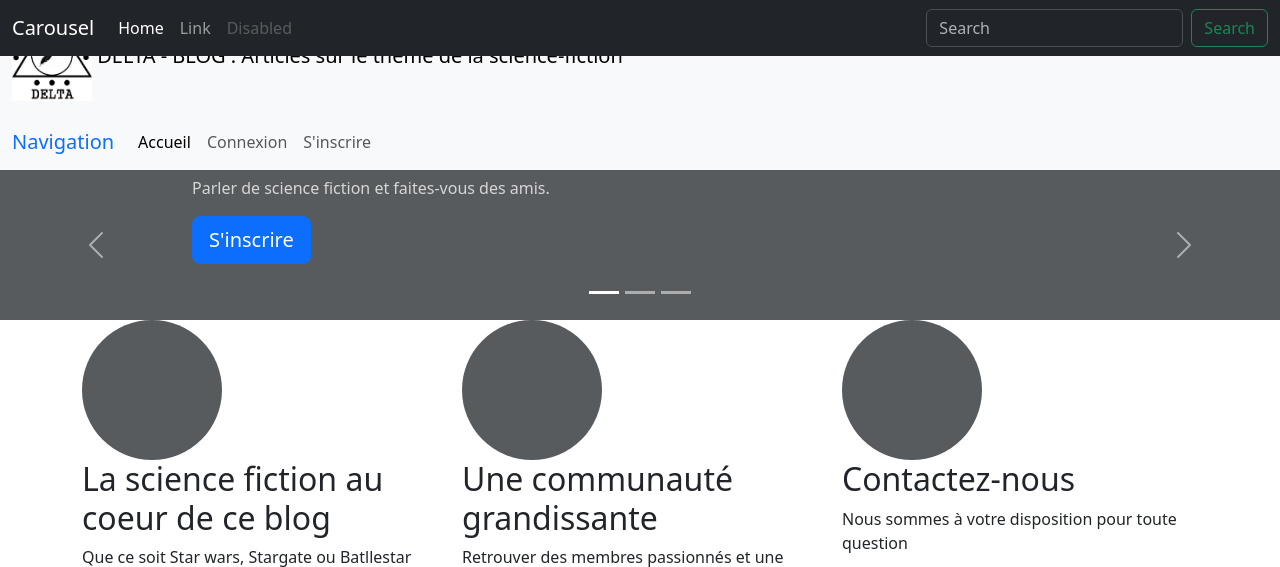
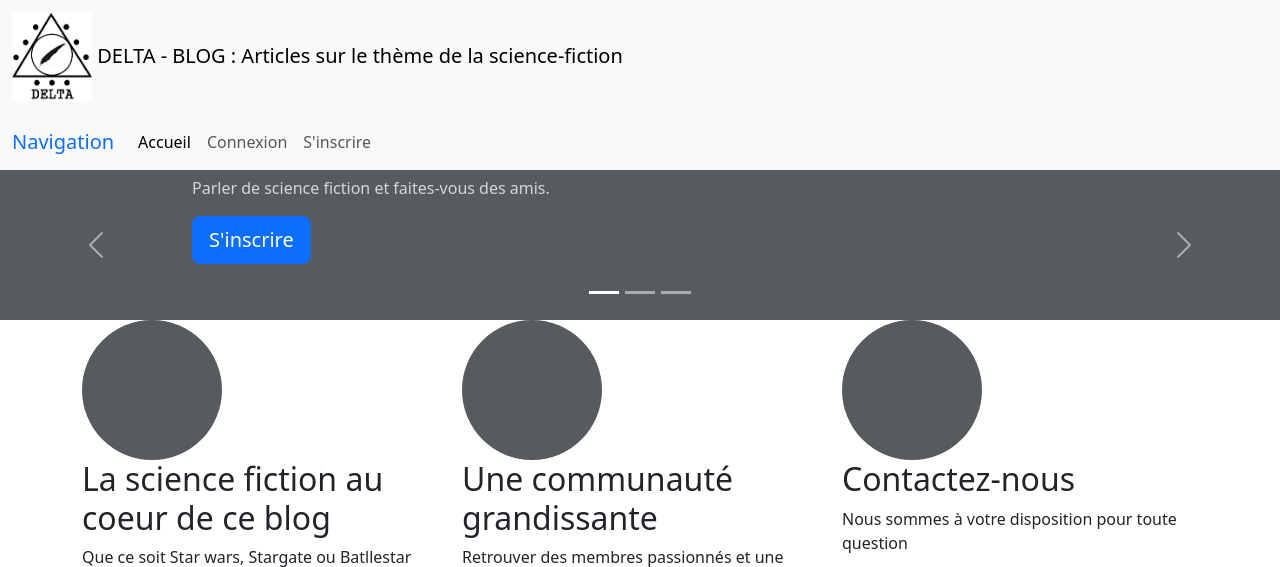
Before and after one commit to Ecole89-B3-2023-2024/php_blog_jeremy, a PHP site: page /index.php in a window 1280 px wide. Shown: the top 567 px of the page. Run offline with PHP 8.4, Linux system fonts and the light colour scheme; some libraries are stand-ins or nearby versions.

Commit message:
second commit

```diff
--- a/index.php
+++ b/index.php
@@ -27,33 +27,6 @@
 
 
 
-<header data-bs-theme="dark">
-  <nav class="navbar navbar-expand-md navbar-dark fixed-top bg-dark">
-    <div class="container-fluid">
-      <a class="navbar-brand" href="#">Carousel</a>
-      <button class="navbar-toggler" type="button" data-bs-toggle="collapse" data-bs-target="#navbarCollapse" aria-controls="navbarCollapse" aria-expanded="false" aria-label="Toggle navigation">
-        <span class="navbar-toggler-icon"></span>
-      </button>
-      <div class="collapse navbar-collapse" id="navbarCollapse">
-        <ul class="navbar-nav me-auto mb-2 mb-md-0">
-          <li class="nav-item">
-            <a class="nav-link active" aria-current="page" href="#">Home</a>
-          </li>
-          <li class="nav-item">
-            <a class="nav-link" href="#">Link</a>
-          </li>
-          <li class="nav-item">
-            <a class="nav-link disabled" aria-disabled="true">Disabled</a>
-          </li>
-        </ul>
-        <form class="d-flex" role="search">
-          <input class="form-control me-2" type="search" placeholder="Search" aria-label="Search">
-          <button class="btn btn-outline-success" type="submit">Search</button>
-        </form>
-      </div>
-    </div>
-  </nav>
-</header>
 
 <main>
 
```
